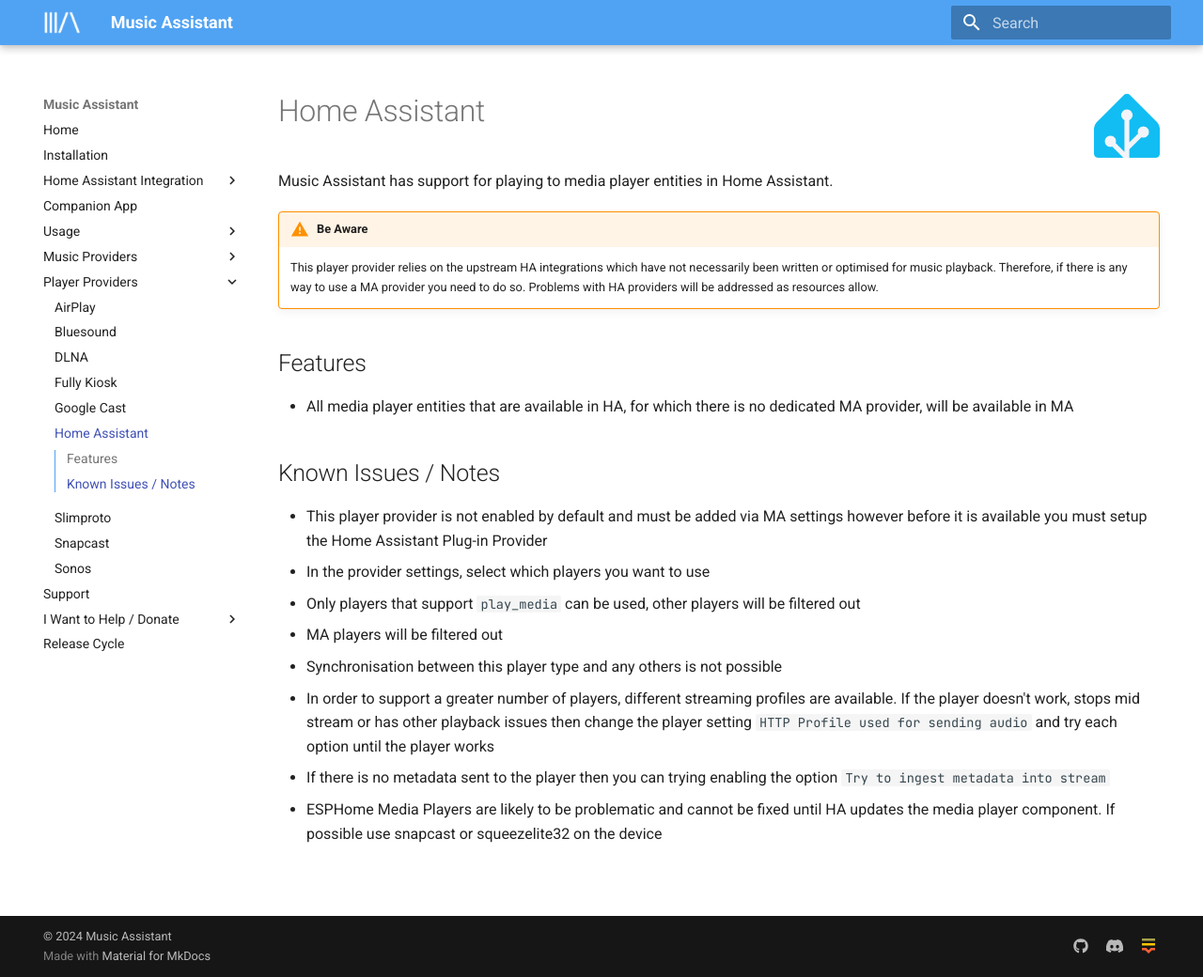
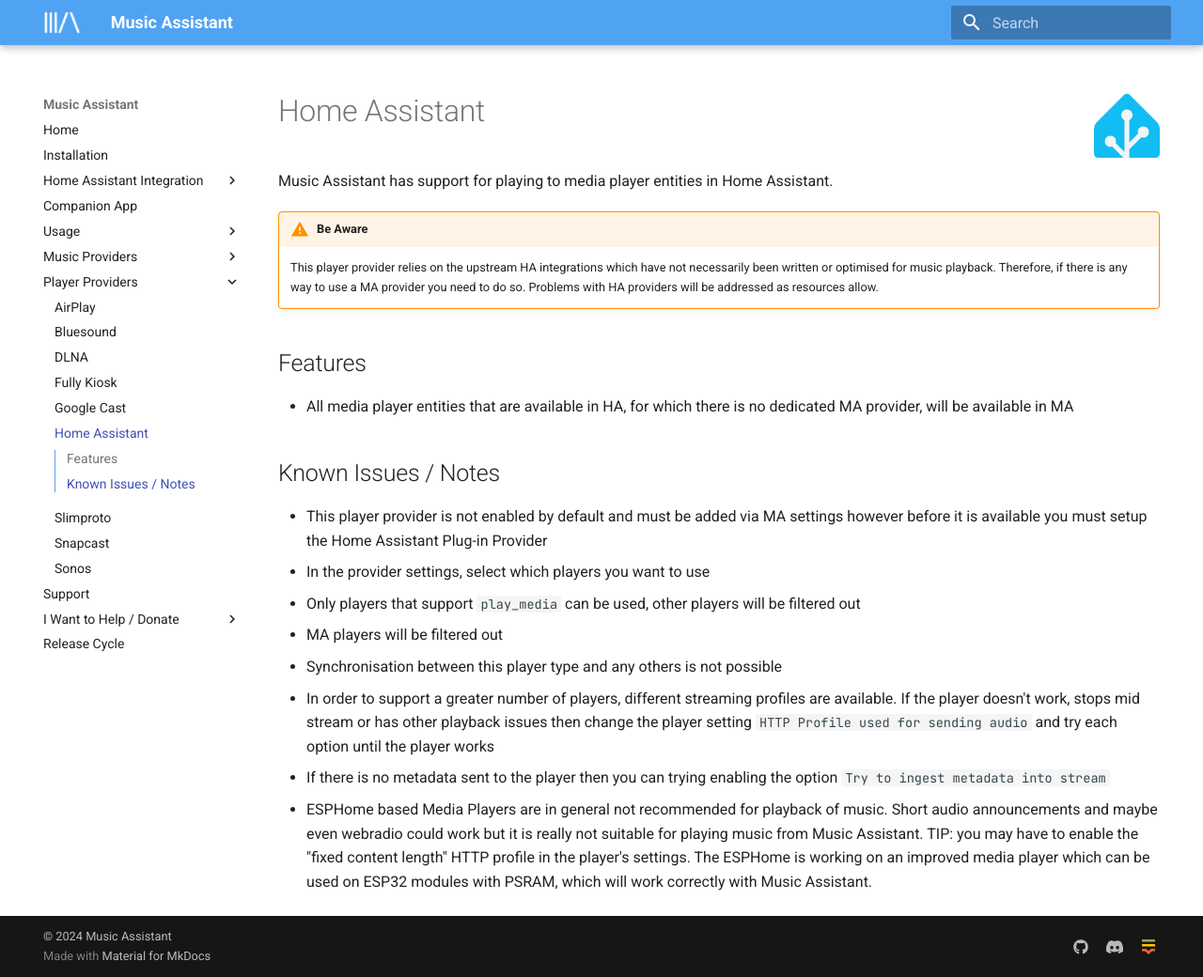
Before and after one commit to pwbriggs/music-assistant.github.io, an MkDocs documentation site: the page built from docs/player-support/ha.md, in a window 1280 px wide and 1040 px high. Shown: the whole window at 94% size. Built offline with MkDocs 1.6.1 and Material for MkDocs 9.7.7, drawn with Linux system fonts in a browser that asks for light colours.

Commit message:
Update docs/player-support/ha.md
Co-authored-by: Marcel van der Veldt <m.vanderveldt@outlook.com>

```diff
--- a/docs/player-support/ha.md
+++ b/docs/player-support/ha.md
@@ -18,4 +18,4 @@
 - Synchronisation between this player type and any others is not possible
 - In order to support a greater number of players, different streaming profiles are available. If the player doesn't work, stops mid stream or has other playback issues then change the player setting `HTTP Profile used for sending audio` and try each option until the player works
 - If there is no metadata sent to the player then you can trying enabling the option `Try to ingest metadata into stream`
-- ESPHome Media Players are likely to be problematic and cannot be fixed until HA updates the media player component. If possible use snapcast or squeezelite32 on the device
+- ESPHome based Media Players are in general not recommended for playback of music. Short audio announcements and maybe even webradio could work but it is really not suitable for playing music from Music Assistant. TIP: you may have to enable the "fixed content length" HTTP profile in the player's settings. The ESPHome is working on an improved media player which can be used on ESP32 modules with PSRAM, which will work correctly with Music Assistant.
```
